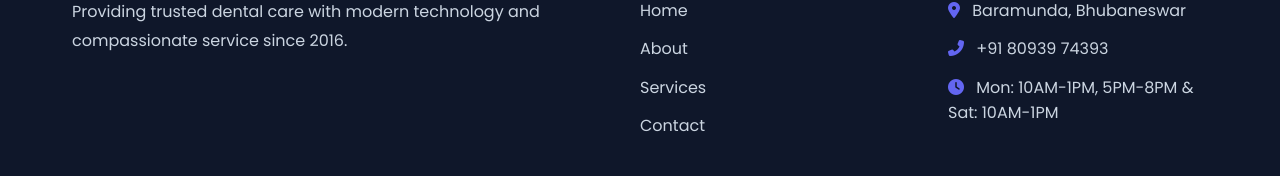
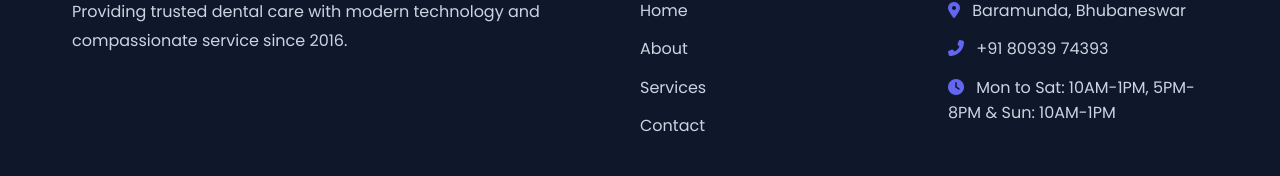
Before and after one commit to JyotiRanSwain/swarna-dental-care, a plain HTML site: page index.html in a window 1280 px wide. Shown: the part 7177-7353 px from the top of the page. Drawn offline with nearby package versions, Linux system fonts and the light colour scheme.

Commit message:
Update index.html

```diff
--- a/index.html
+++ b/index.html
@@ -637,7 +637,7 @@
                     <ul>
                         <li><i class="fas fa-map-marker-alt"></i> Baramunda, Bhubaneswar</li>
                         <li><i class="fas fa-phone-alt"></i> +91 80939 74393</li>
-                        <li><i class="fas fa-clock"></i> Mon: 10AM-1PM, 5PM-8PM & Sat: 10AM-1PM</li>
+                        <li><i class="fas fa-clock"></i> Mon to Sat: 10AM-1PM, 5PM-8PM & Sun: 10AM-1PM</li>
                     </ul>
                 </div>
             </div>
```
